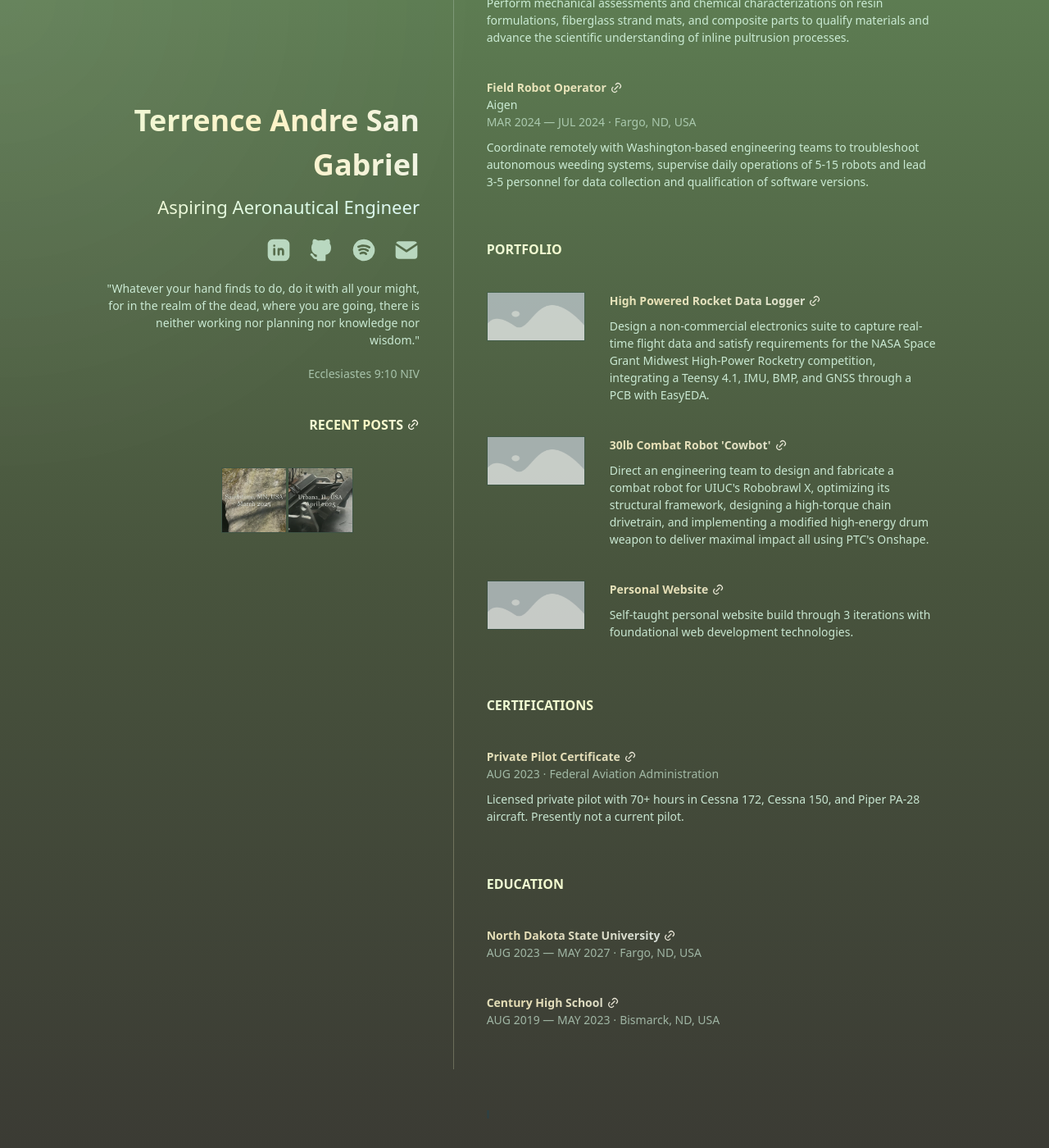
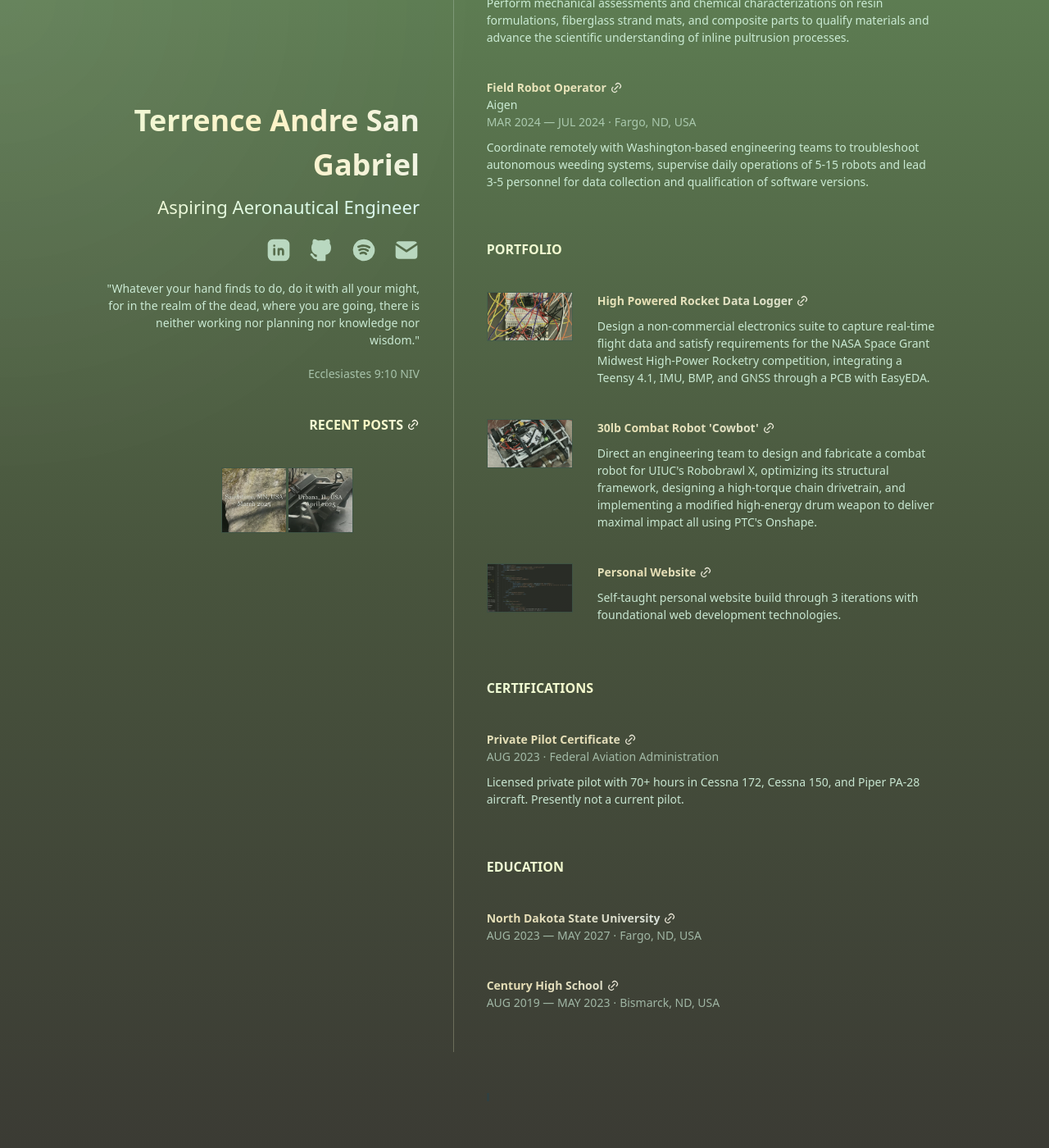
Before and after one commit to akositerrence/akositerrence.github.io, a Jekyll site: the page built from index.html, in a window 1280 px wide and 1400 px high, scrolled down 866 px. Shown: the whole window at 82% size. Built offline with Jekyll 4.4.1, drawn with Linux system fonts in a browser that asks for light colours; after the commit the page ends 2245 px from its top, so only the background shows below that.

Commit message:
mobile popup draft

```diff
--- a/index.html
+++ b/index.html
@@ -205,7 +205,7 @@ title: Home
                 <div class="portfolio-instance">
                     <div class="portfolio-img-col">
                         <a href="" class="portfolio-img-container">
-                            <img class="portfolio-img" src="./src/media/portfolio/test.webp"></img>
+                            <img class="portfolio-img" src="./src/media/portfolio/rocket-logger.webp"></img>
                         </a>
                     </div>
                     <div class="portfolio-col">
@@ -226,7 +226,7 @@ title: Home
                 <div class="portfolio-instance">
                     <div class="portfolio-img-col">
                         <a href="" class="portfolio-img-container">
-                            <img class="portfolio-img" src="./src/media/portfolio/test.webp"></img>
+                            <img class="portfolio-img" src="./src/media/portfolio/combat-robot.webp"></img>
                         </a>
                     </div>
                     <div class="portfolio-col">
@@ -248,7 +248,7 @@ title: Home
                 <div class="portfolio-instance">
                     <div class="portfolio-img-col">
                         <a href="" class="portfolio-img-container">
-                            <img class="portfolio-img" src="./src/media/portfolio/test.webp"></img>
+                            <img class="portfolio-img" src="./src/media/portfolio/website.webp"></img>
                         </a>
                     </div>
                     <div class="portfolio-col">
--- a/src/css/head_main.css
+++ b/src/css/head_main.css
@@ -236,7 +236,7 @@ html, body {
 
 .portfolio-img {
     @apply border-1 border-cyan-900/25;
-    @apply h-15 w-30;
+    @apply h-15 w-[calc(15*16/9)];
     @apply mb-5;
     opacity: 0.75;
 }
@@ -373,7 +373,8 @@ html, body {
 }
 
 .stream-grid {
-    @apply grid grid-cols-[repeat(auto-fill,12.5rem)] auto-rows-[12.5rem] gap-1;
+    @apply grid grid-cols-[repeat(auto-fill,10rem)] auto-rows-[10rem] gap-1;
+    @apply md:grid-cols-[repeat(auto-fill,12.5rem)] md:auto-rows-[12.5rem];
 }
 
 .post-feed-img:hover {
--- a/src/css/tail_main.css
+++ b/src/css/tail_main.css
@@ -653,7 +653,7 @@ html, body {
     border-color: color-mix(in oklab, var(--color-cyan-900) 25%, transparent);
   }
   height: calc(var(--spacing) * 15);
-  width: calc(var(--spacing) * 30);
+  width: calc(15 * 16 / 9);
   margin-bottom: calc(var(--spacing) * 5);
   opacity: 0.75;
 }
@@ -908,9 +908,15 @@ html, body {
 }
 .stream-grid {
   display: grid;
-  grid-auto-rows: 12.5rem;
-  grid-template-columns: repeat(auto-fill,12.5rem);
+  grid-auto-rows: 10rem;
+  grid-template-columns: repeat(auto-fill,10rem);
   gap: calc(var(--spacing) * 1);
+  @media (width >= 48rem) {
+    grid-auto-rows: 12.5rem;
+  }
+  @media (width >= 48rem) {
+    grid-template-columns: repeat(auto-fill,12.5rem);
+  }
 }
 .post-feed-img:hover {
   opacity: 50%;
```
Also changed, not shown: src/js/stream.js (+18 -6 lines), src/media/portfolio/combat-robot.webp (added), src/media/portfolio/rocket-logger.webp (added), src/media/portfolio/test.webp (deleted), src/media/portfolio/website.webp (added), 10 other files.
